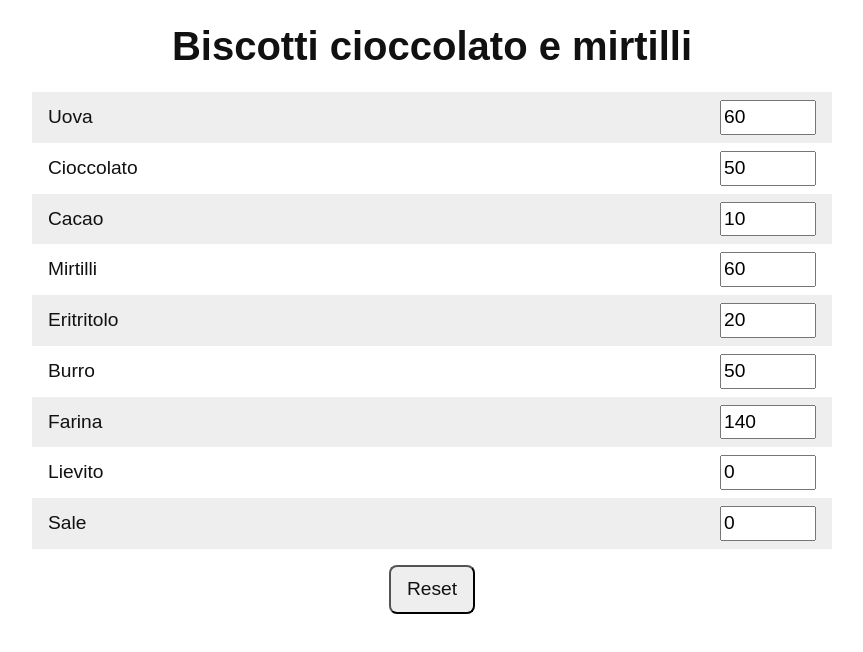
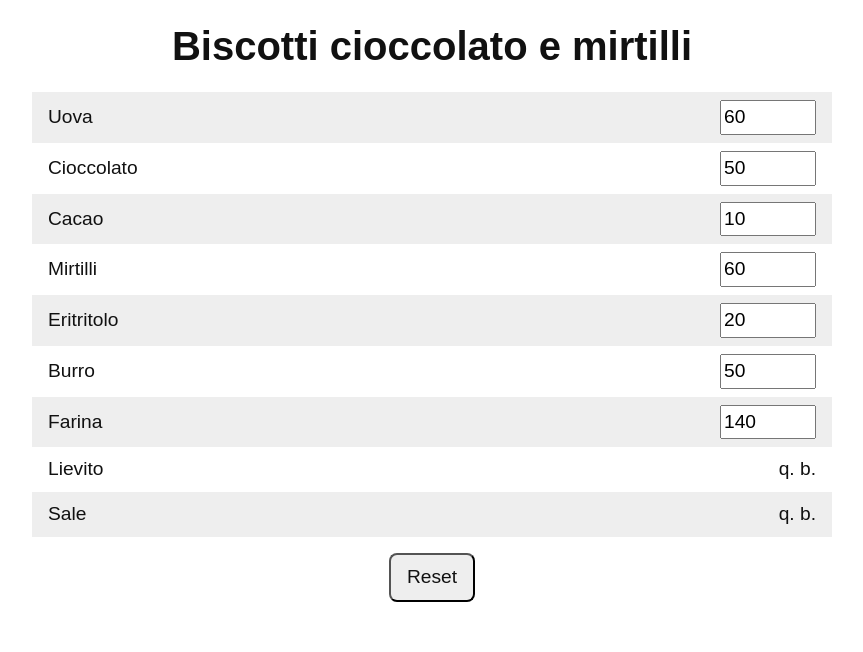
Before and after one commit to marcozampini/biscotti, a React (Create React App) app: page / in a window 1280 px wide. Shown: the top 652 px of the page, without its empty margins (208-1071 px from the left). Built offline with nearby package versions, Linux system fonts and the light colour scheme.

Commit message:
Add ingredients without explicit weight

```diff
--- a/src/App.js
+++ b/src/App.js
@@ -4,6 +4,7 @@ import './App.css'
 import React, { useState } from 'react'
 
 import Ingredient from './components/Ingredient'
+import IngredientWithoutWeight from './components/IngredientWithoutWeight'
 
 import recipes from './recipes.json'
 
@@ -50,6 +51,15 @@ function App() {
             />
           )
         })}
+        {recipes[0].ingredientsWithoutWeight.map((ingredient, index) => {
+          return (
+            <IngredientWithoutWeight
+              key={ingredient._id}
+              description={ingredient.description}
+              quantity={ingredient.quantity}
+            />
+          )
+        })}
         <button type="reset" onClick={handleReset}>
           Reset
         </button>
--- /dev/null
+++ b/src/components/IngredientWithoutWeight.js
@@ -0,0 +1,10 @@
+function IngredientWithoutWeight(props) {
+  return (
+    <div className="ingredient">
+      <div>{props.description}</div>
+      <div>{props.quantity}</div>
+    </div>
+  )
+}
+
+export default IngredientWithoutWeight
--- a/src/recipes.json
+++ b/src/recipes.json
@@ -39,14 +39,21 @@
         "name": "flour",
         "description": "Farina",
         "quantity": 140
+      }
+    ],
+    "ingredientsWithoutWeight": [
+      {
+        "_id": "ingww-0",
+        "name": "yeast",
+        "description": "Lievito",
+        "quantity": "q. b."
       },
       {
-        "_id": "ing-7",
-        "name": "yeast",
-        "description": "Lievito",
-        "quantity": 0
-      },
-      { "_id": "ing-8", "name": "salt", "description": "Sale", "quantity": 0 }
+        "_id": "ingww-1",
+        "name": "salt",
+        "description": "Sale",
+        "quantity": "q. b."
+      }
     ]
   },
   {
```
